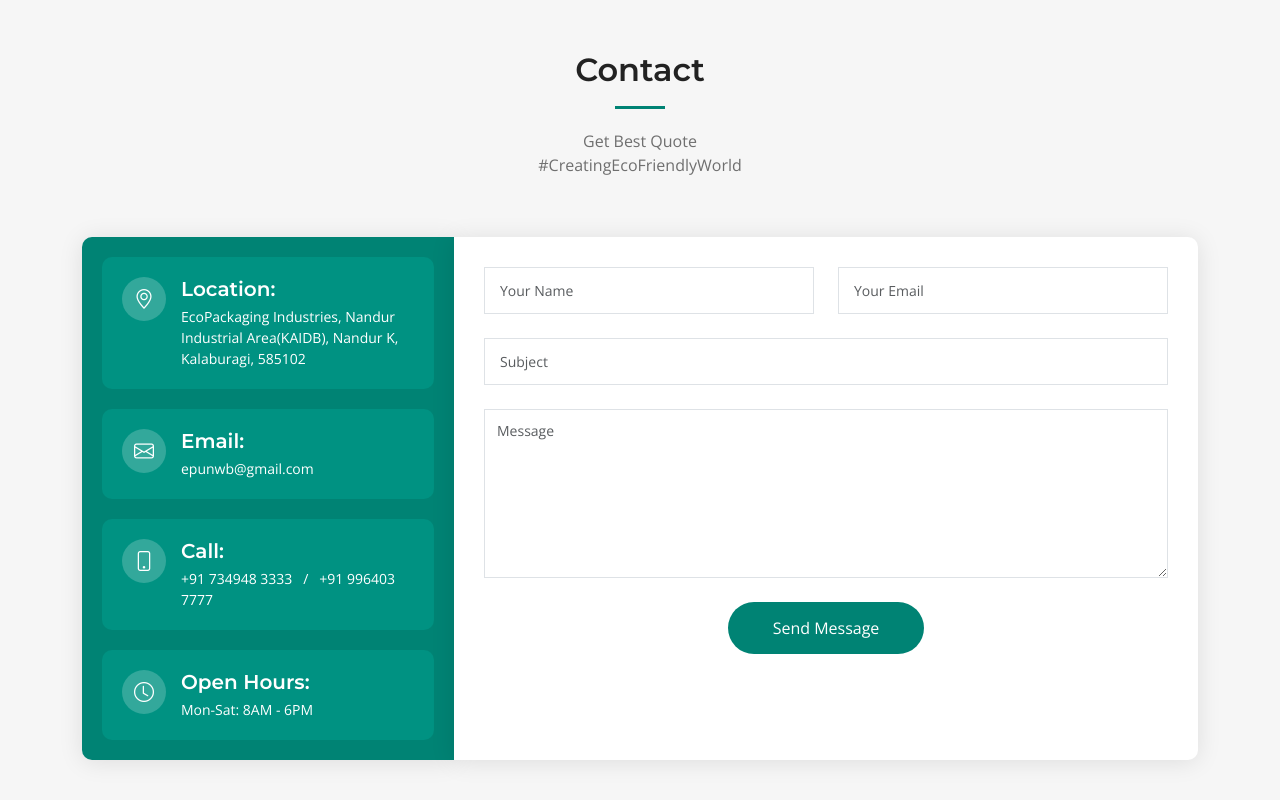
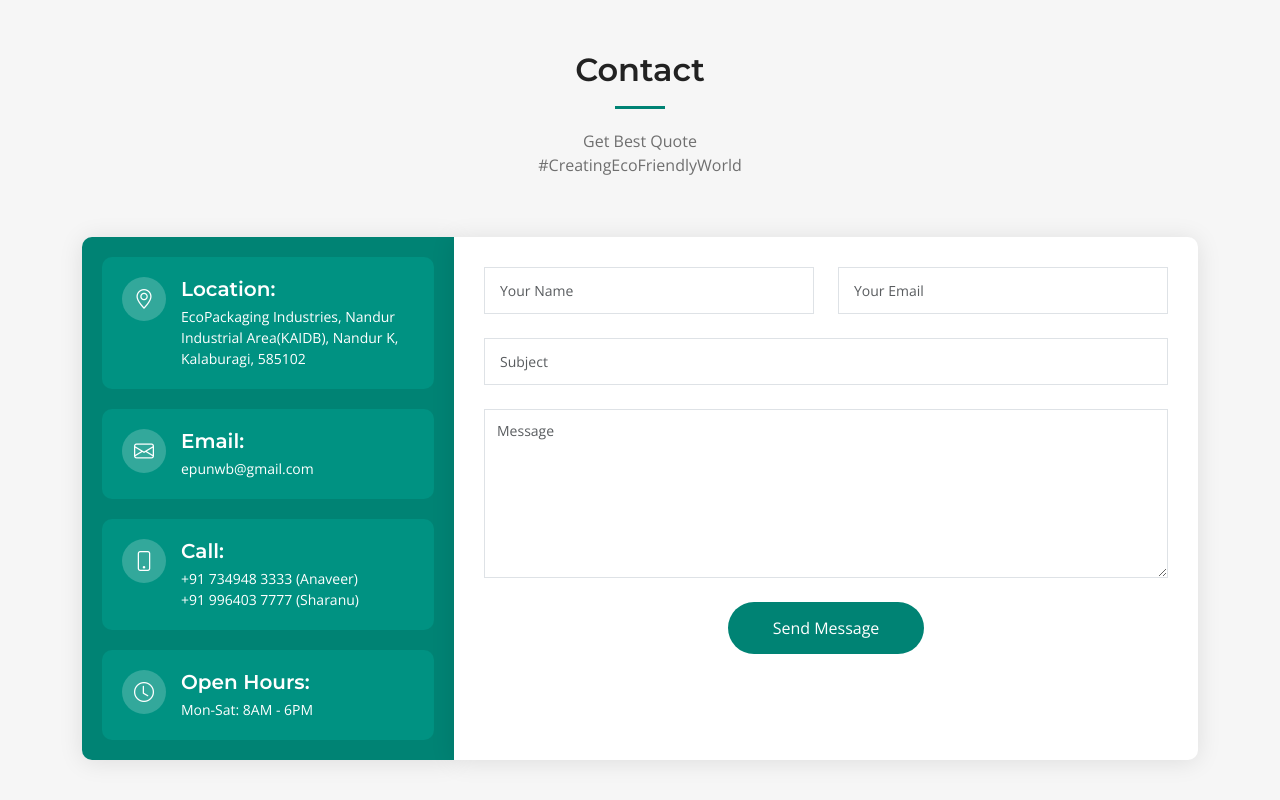
Before and after one commit to sampatbulla/EcoBags, a plain HTML site: page index.html in a window 1280 px wide. Shown: the part 6912-7712 px from the top of the page. Drawn offline with nearby package versions, Linux system fonts and the light colour scheme.

Commit message:
Update index.html

```diff
--- a/index.html
+++ b/index.html
@@ -999,8 +999,8 @@ Build Trust With Customized Sustainable Bags & Packaging</p>
                 <div>
                   <h4>Call:</h4>
                   <p>
-                  <a style="color: white;" href="tel:+917349483333">+91 734948 3333</a></i> &nbsp; / &nbsp;
-                  <a style="color: white;" href="tel:+919964037777">+91 996403 7777</a></i>
+                  <a style="color: white;" href="tel:+917349483333">+91 734948 3333 (Anaveer)</a></i>  <br>
+                  <a style="color: white;" href="tel:+919964037777">+91 996403 7777 (Sharanu)</a></i>
                   </p>
                 </div>
               </div><!-- End Info Item -->
```
